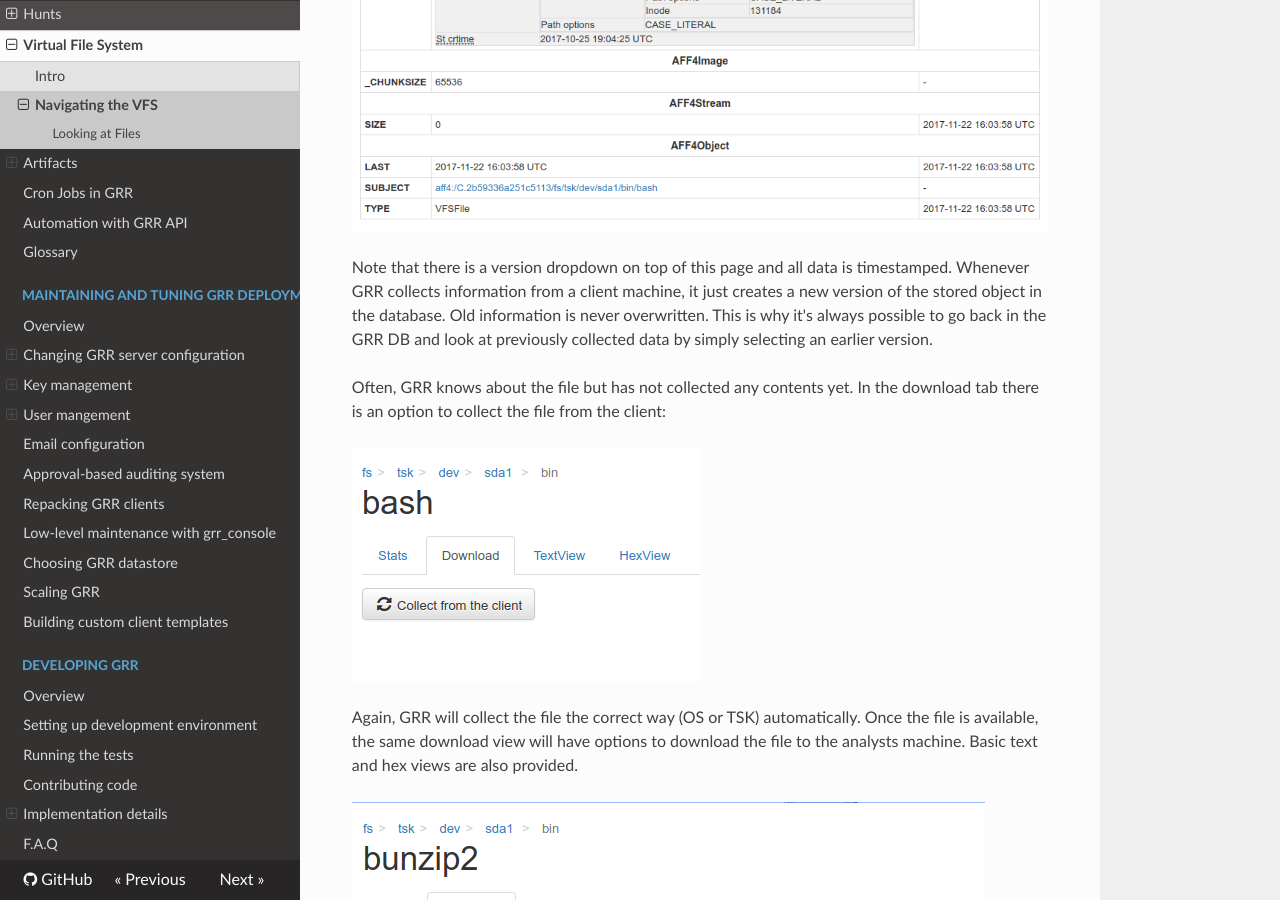
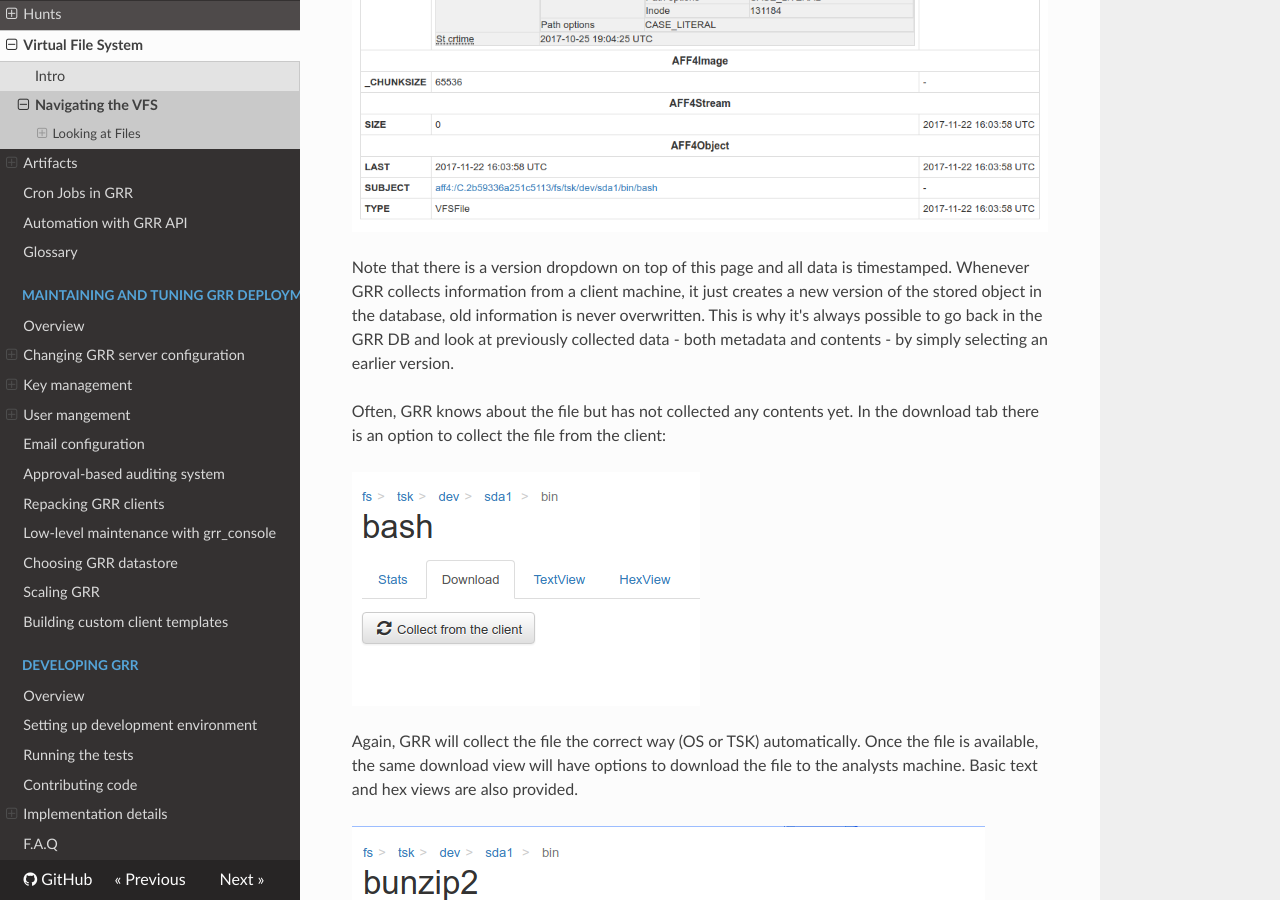
Before and after one commit to google/grr-doc, an MkDocs documentation site: the page built from docs/investigating-with-grr/vfs/navigation.md, in a window 1280 px wide and 900 px high, scrolled down 1199 px. Built offline with MkDocs 1.6.1, drawn with Linux system fonts in a browser that asks for light colours; nearby versions of some CDN libraries; old or Windows-style settings are respelled for this version of MkDocs; some of the changed lines change nothing that is shown; some of the changed text lies outside the part shown.

Commit message:
Completed the section about files in the VFS

```diff
--- a/docs/investigating-with-grr/vfs/navigation.md
+++ b/docs/investigating-with-grr/vfs/navigation.md
@@ -18,7 +18,7 @@
 
 ![Stat Information](../../images/stat_info.png "Stat Information")
 
-Note that there is a version dropdown on top of this page and all data is timestamped. Whenever GRR collects information from a client machine, it just creates a new version of the stored object in the database. Old information is never overwritten. This is why it's always possible to go back in the GRR DB and look at previously collected data by simply selecting an earlier version.
+Note that there is a version dropdown on top of this page and all data is timestamped. Whenever GRR collects information from a client machine, it just creates a new version of the stored object in the database, old information is never overwritten. This is why it's always possible to go back in the GRR DB and look at previously collected data - both metadata and contents - by simply selecting an earlier version.
 
 Often, GRR knows about the file but has not collected any contents yet. In the download tab there is an option to collect the file from the client:
 
@@ -27,3 +27,22 @@
 Again, GRR will collect the file the correct way (OS or TSK) automatically. Once the file is available, the same download view will have options to download the file to the analysts machine. Basic text and hex views are also provided.
 
 ![Collected From Client](../../images/collected_from_client.png "Collected From Client")
+
+![Hex View](../../images/hexview.png "Hex View")
+
+In the tree view, files with actual contents stored in GRR will have a small downloaded icon next to the size information. In this screenshot, bunzip2 is the only file with data collected:
+
+![Downloaded File](../../images/downloaded_file.png "Downloaded File")
+
+### Bulk Downloading of Files ###
+
+GRR offers the option to conviniently download all files collected from a client for offline analysis. The button
+
+![File Download Button](../../images/download.png "Download Button")
+
+can be used to
+
+- Download all files with data in the current directory and below or
+- Download all files with data ever collected from that client
+
+as a zip archive. The drop down choses between the two options.
```
Also changed, not shown: docs/images/download.png (added), docs/images/downloaded_file.png (added), docs/images/hexview.png (added).
